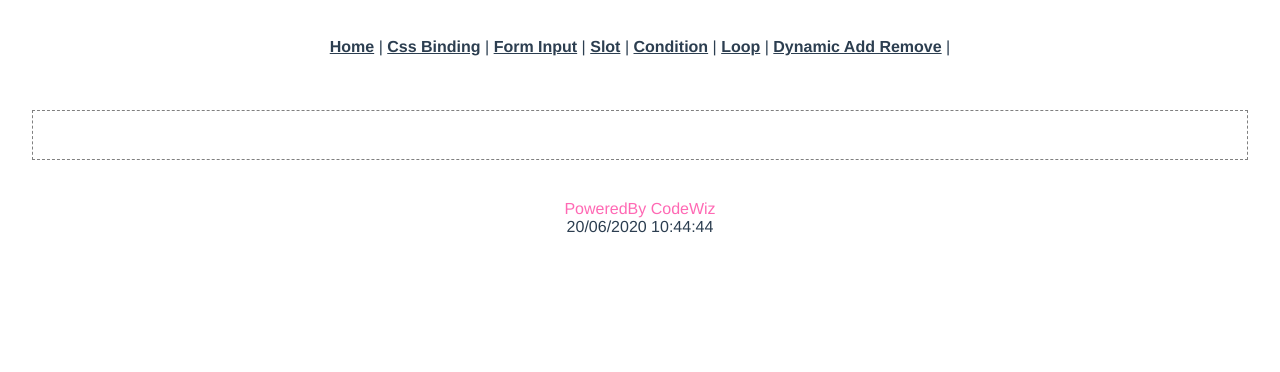
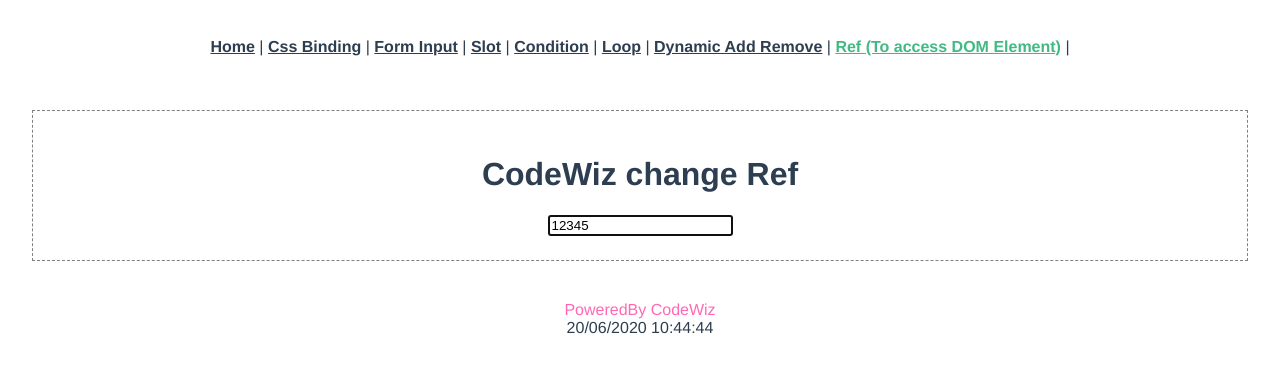
Before and after one commit to cckcoder/vue_tutorial_1, a Vue app: page /ref in a window 1280 px wide. Shown: the top 372 px of the page. Built offline with nearby package versions, Linux system fonts and the light colour scheme.

Commit message:
Complete lesson
Signed-off-by: codewiz <c.chaiwat.ch@gmail.com>

```diff
--- a/src/components/layout/Header.vue
+++ b/src/components/layout/Header.vue
@@ -7,6 +7,7 @@
       <router-link to="/condition">Condition</router-link> |
       <router-link to="/loop">Loop</router-link> |
       <router-link to="/dynamic_add_and_remove">Dynamic Add Remove</router-link> |
+      <router-link to="/ref">Ref (To access DOM Element)</router-link> |
     </div>
 </template>
 
--- a/src/router/index.js
+++ b/src/router/index.js
@@ -7,6 +7,7 @@ import slotLearn from "../views/Slot_lern.vue";
 import Condition from "../views/Condition.vue";
 import Loop from "../views/Loop.vue";
 import DynamicAddRemove from "../views/DynamicAddRemove.vue";
+import Ref from "../views/Ref.vue";
 
 Vue.use(VueRouter);
 
@@ -43,8 +44,13 @@ const routes = [
   },
   {
     path: "/dynamic_add_and_remove",
-    name: "Loop",
+    name: "DynamicAddRemove",
     component: DynamicAddRemove,
+  },
+  {
+    path: "/ref",
+    name: "Ref",
+    component: Ref,
   },
 ];
 
--- /dev/null
+++ b/src/views/Ref.vue
@@ -0,0 +1,24 @@
+<template>
+  <div id="ref">
+    <h1 ref="title">Waiting for change by Ref</h1>
+    <input
+      ref="input1"
+      type="text"
+      placeholder="This will be focused automatically">
+  </div>
+</template>
+
+<script>
+export default {
+  name: 'Ref',
+  mounted() {
+    this.$refs["title"].textContent = 'CodeWiz change Ref'
+    this.$refs["input1"].focus()
+    this.$refs["input1"].value = "12345"
+  }
+}
+</script>
+
+<style>
+
+</style>
```
